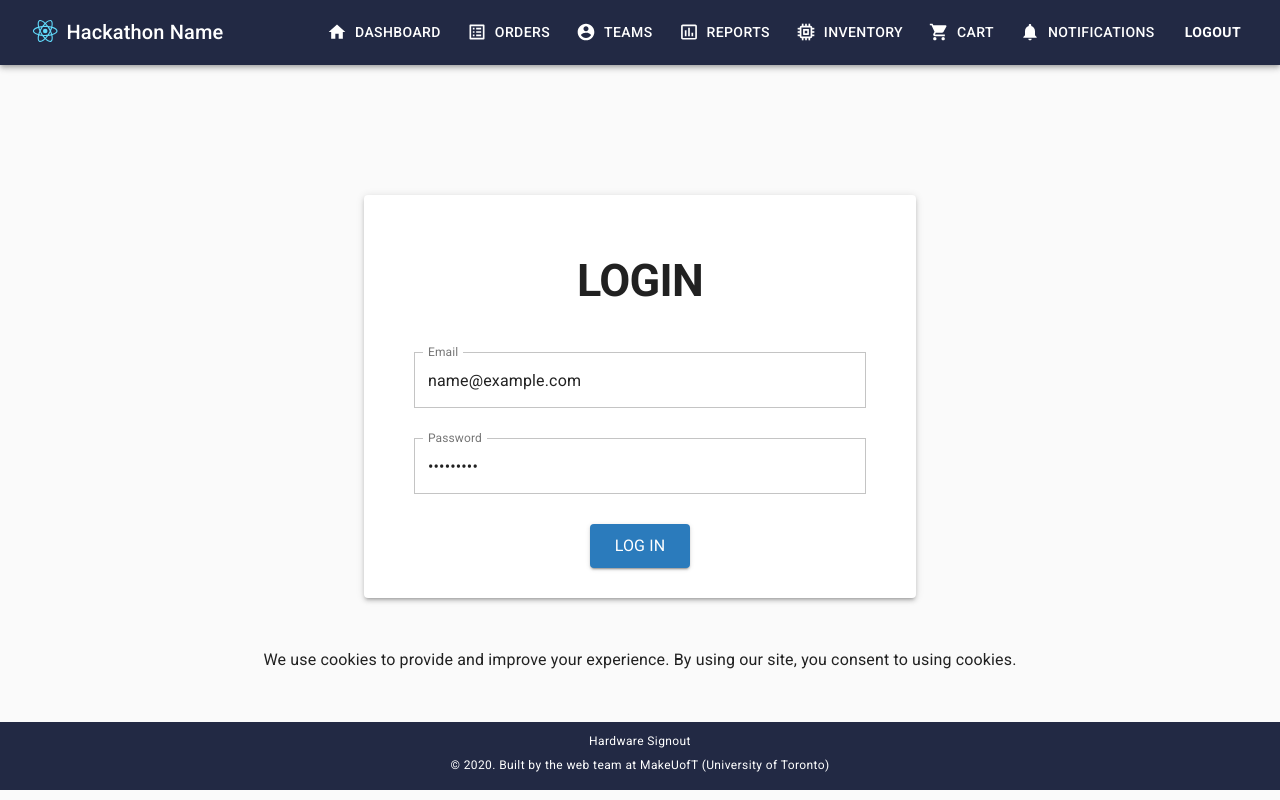
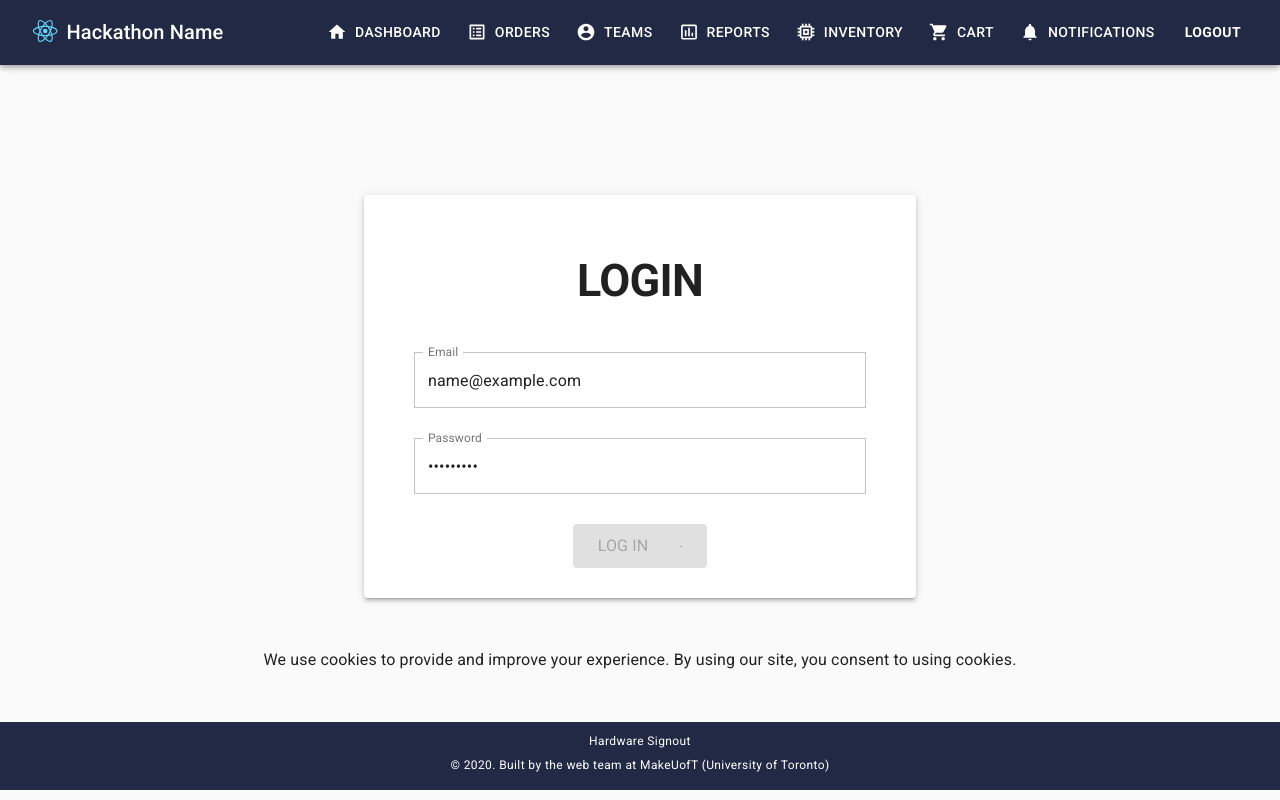
Before and after one commit to ieeeuoft/hackathon-template, a React (Create React App) app in the folder hackathon_site/dashboard/frontend/: page /login in a window 1280 px wide. Both pictures are taken after typing "name@example.com", "Sample123" into the empty fields and a click on the button "LOG IN". Built offline with nearby package versions, Linux system fonts and the light colour scheme.

Commit message:
Loading wheel on login

```diff
--- a/hackathon_site/dashboard/frontend/src/components/user/LoginForm/LoginForm.js
+++ b/hackathon_site/dashboard/frontend/src/components/user/LoginForm/LoginForm.js
@@ -1,6 +1,7 @@
-import React from "react";
+import React, { useState } from "react";
 import { Formik } from "formik";
 import Button from "@material-ui/core/Button";
+import CircularProgress from "@material-ui/core/CircularProgress";
 import styles from "./LoginForm.module.scss";
 import TextField from "@material-ui/core/TextField";
 import Typography from "@material-ui/core/Typography";
@@ -24,6 +25,7 @@ export const LoginForm = ({
     handleChange,
     handleReset,
     handleSubmit,
+    isLoading,
     values: { email, password },
 }) => {
     return (
@@ -51,14 +53,26 @@ export const LoginForm = ({
                 value={password}
                 variant="outlined"
             />
-            <Button type="submit" onClick={handleSubmit} variant="contained">
+            <Button
+                type="submit"
+                onClick={handleSubmit}
+                variant="contained"
+                disabled={isLoading}
+            >
                 <Typography>Log In</Typography>
+                {isLoading && (
+                    <CircularProgress
+                        className={styles.formCircularProgress}
+                        size={20}
+                        data-testid="circular-progress"
+                    />
+                )}
             </Button>
         </form>
     );
 };
 
-export const EnhancedLoginForm = ({ handleLogin }) => {
+export const EnhancedLoginForm = ({ handleLogin, isLoading }) => {
     const onSubmit = (formikValues) => {
         handleLogin({ email: formikValues.email, password: formikValues.password });
     };
@@ -71,17 +85,19 @@ export const EnhancedLoginForm = ({ handleLogin }) => {
             validateOnChange={false}
             validationSchema={loginFormSchema}
         >
-            {(formikProps) => <LoginForm {...formikProps} />}
+            {(formikProps) => <LoginForm {...formikProps} isLoading={isLoading} />}
         </Formik>
     );
 };
 
 const ConnectedEnhancedLoginForm = () => {
     // Placeholder for redux connect()ed component
+    const [isLoading, setisLoading] = useState(false);
     const handleLogin = (props) => {
+        setisLoading(true);
         console.log(props);
     };
-    return <EnhancedLoginForm handleLogin={handleLogin} />;
+    return <EnhancedLoginForm handleLogin={handleLogin} isLoading={isLoading} />;
 };
 
 export default ConnectedEnhancedLoginForm;
--- a/hackathon_site/dashboard/frontend/src/components/user/LoginForm/LoginForm.module.scss
+++ b/hackathon_site/dashboard/frontend/src/components/user/LoginForm/LoginForm.module.scss
@@ -19,4 +19,8 @@
         width: inherit;
         border-radius: 0;
     }
+
+    &CircularProgress {
+        margin-left: 1em;
+    }
 }
```
Also changed, not shown: 1 other file (tests, documents, lock files or other folders).
